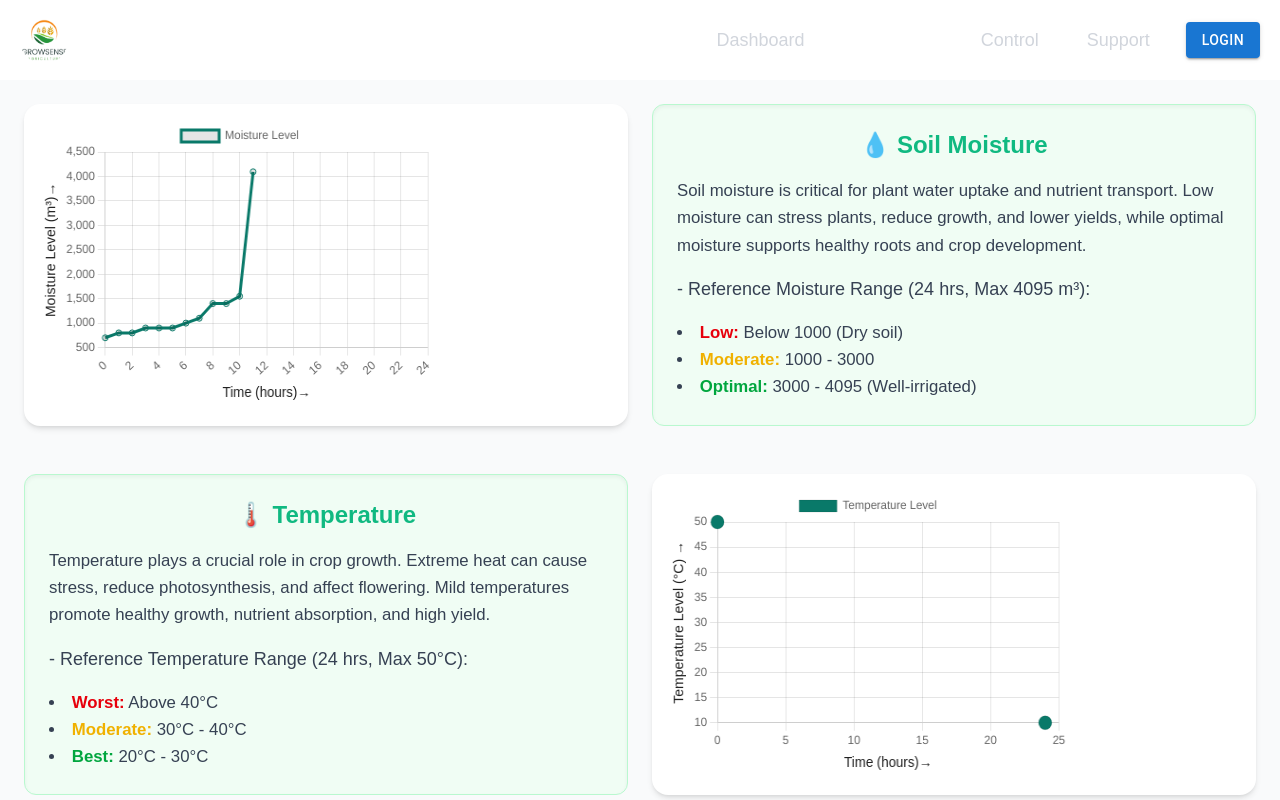
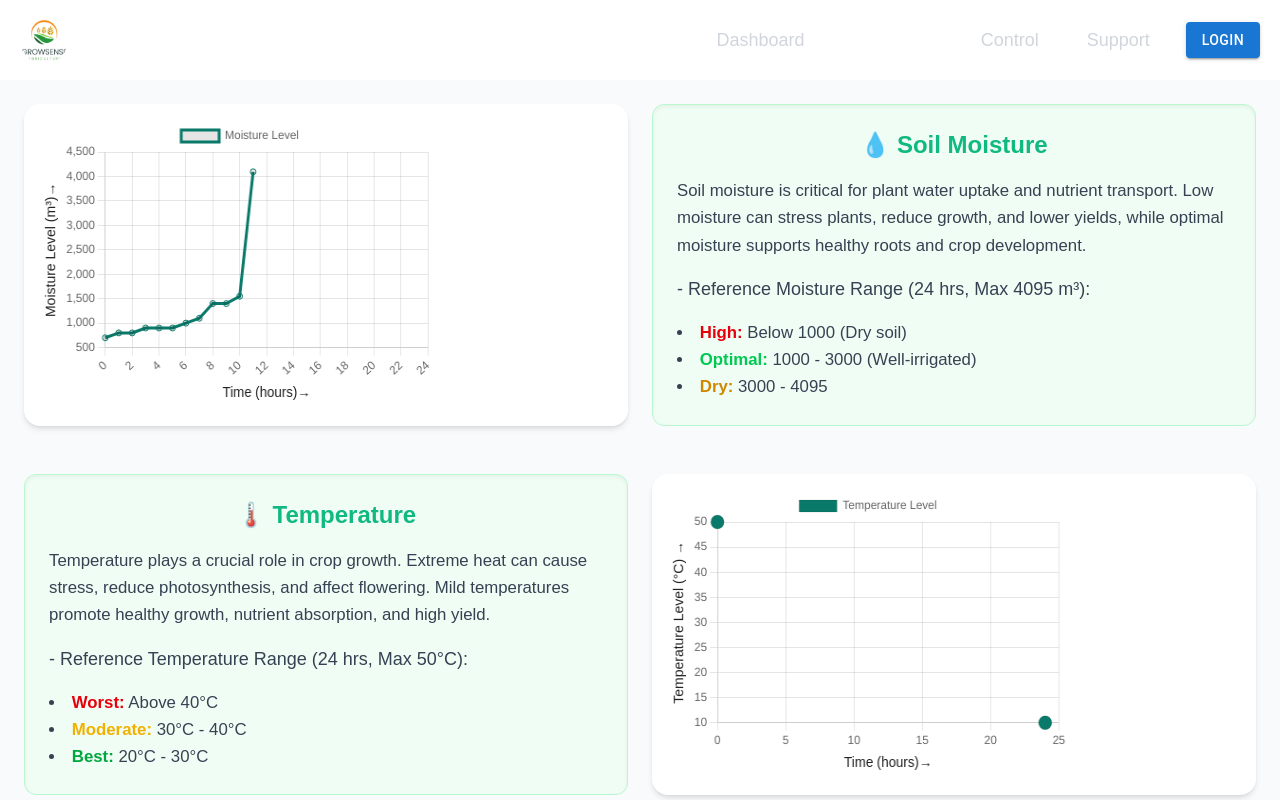
Before and after one commit to uzuw/GrowSense-ACE, a Next.js app in the folder frontend/: page /analytics in a window 1280 px wide. Shown: the top 800 px of the page. Built offline with nearby package versions, Linux system fonts and the light colour scheme.

Commit message:
final analysis

```diff
--- a/frontend/app/(auth)/analytics/components/ChartSection.tsx
+++ b/frontend/app/(auth)/analytics/components/ChartSection.tsx
@@ -1,14 +1,16 @@
 import { ReactNode } from 'react';
+
+interface ChartSectionProps {
+  chartPosition: 'left' | 'right';
+  chartComponent: ReactNode;
+  children: ReactNode;
+}
 
 export default function ChartSection({
   chartPosition,
   chartComponent,
-  description,
-}: {
-  chartPosition: 'left' | 'right';
-  chartComponent: ReactNode;
-  description: string;
-}) {
+  children,
+}: ChartSectionProps) {
   const baseClass = 'grid grid-cols-1 md:grid-cols-2 gap-6 p-6';
 
   return (
@@ -17,13 +19,21 @@ export default function ChartSection({
         <>
           <div className="bg-white rounded-2xl p-4 shadow-md">{chartComponent}</div>
           <div className="text-gray-700 p-6 border border-green-200 rounded-xl shadow-inner bg-green-50">
-            <p>{description}</p>
+            <div className="flex justify-center">
+              <div className="space-y-4 text-left text-gray-700 text-[1.05rem] leading-relaxed max-w-xl">
+                {children}
+              </div>
+            </div>
           </div>
         </>
       ) : (
         <>
           <div className="text-gray-700 p-6 border border-green-200 rounded-xl shadow-inner bg-green-50">
-            <p>{description}</p>
+            <div className="flex justify-center">
+              <div className="space-y-4 text-left text-gray-700 text-[1.05rem] leading-relaxed max-w-xl">
+                {children}
+              </div>
+            </div>
           </div>
           <div className="bg-white rounded-2xl p-4 shadow-md">{chartComponent}</div>
         </>
--- a/frontend/app/(auth)/analytics/page.tsx
+++ b/frontend/app/(auth)/analytics/page.tsx
@@ -4,43 +4,24 @@ import TempChart from "@/app/(auth)/analytics/components/TempChart";
 import HumidChart from "@/app/(auth)/analytics/components/HumidChart";
 
 export default function Home() {
-  const humidity = "Humidity";
-  const moisture = "Moisture";
-  const temperature = "Temperature";
   return (
     <main className="bg-gray-50 min-h-screen">
-      <div className="max-w-7xl mx-auto ">
+      <div className="max-w-7xl mx-auto">
 
-
-        <ChartSection
-          chartPosition="left"
-          chartComponent={<MoistureChart />}
-          description={
-            <div className="flex justify-center">
-              <div className="space-y-4 text-left text-gray-700 text-[1.05rem] leading-relaxed max-w-xl">
+        <ChartSection chartPosition="left" chartComponent={<MoistureChart />}>
           <h1 className="text-2xl font-semibold text-[#10b981] text-center">💧 Soil Moisture</h1>
           <p>
             Soil moisture is critical for plant water uptake and nutrient transport. Low moisture can stress plants, reduce growth, and lower yields, while optimal moisture supports healthy roots and crop development.
           </p>
           <p className="font-medium text-lg">- Reference Moisture Range (24 hrs, Max 4095 m³):</p>
           <ul className="list-disc list-inside">
-                  <li><span className="font-semibold text-red-600">Low:</span> Below 1000 (Dry soil)</li>
-                  <li><span className="font-semibold text-yellow-500">Moderate:</span> 1000 - 3000</li>
-                  <li><span className="font-semibold text-green-600">Optimal:</span> 3000 - 4095 (Well-irrigated)</li>
+            <li><span className="font-semibold text-red-600">High:</span> Below 1000 (Dry soil)</li>
+            <li><span className="font-semibold text-green-500">Optimal:</span> 1000 - 3000 (Well-irrigated) </li>
+            <li><span className="font-semibold text-yellow-600">Dry:</span> 3000 - 4095 </li>
           </ul>
-              </div>
-            </div>
-          }
-        />
+        </ChartSection>
 
-
-
-        <ChartSection
-          chartPosition="right"
-          chartComponent={<TempChart />}
-          description={
-            <div className="flex justify-center">
-              <div className="space-y-4 text-left text-gray-700 text-[1.05rem] leading-relaxed max-w-xl">
+        <ChartSection chartPosition="right" chartComponent={<TempChart />}>
           <h1 className="text-2xl font-semibold text-[#10b981] text-center">🌡️ Temperature</h1>
           <p>
             Temperature plays a crucial role in crop growth. Extreme heat can cause stress, reduce photosynthesis, and affect flowering. Mild temperatures promote healthy growth, nutrient absorption, and high yield.
@@ -51,19 +32,9 @@ export default function Home() {
             <li><span className="font-semibold text-yellow-500">Moderate:</span> 30°C - 40°C</li>
             <li><span className="font-semibold text-green-600">Best:</span> 20°C - 30°C</li>
           </ul>
-              </div>
-            </div>
-          }
-        />
+        </ChartSection>
 
-
-
-<ChartSection
-  chartPosition="left"
-  chartComponent={<HumidChart />}
-  description={
-    <div className="flex justify-center">
-      <div className="space-y-4 text-left text-gray-700 text-[1.05rem] leading-relaxed max-w-xl">
+        <ChartSection chartPosition="left" chartComponent={<HumidChart />}>
           <h1 className="text-2xl font-semibold text-[#10b981] text-center">💧 Humidity</h1>
           <p>
             Humidity affects plant transpiration and water use efficiency. Low humidity can increase water loss and stress, while high humidity helps maintain hydration but may increase disease risk.
@@ -74,10 +45,8 @@ export default function Home() {
             <li><span className="font-semibold text-yellow-500">Moderate:</span> 15% - 35%</li>
             <li><span className="font-semibold text-green-600">Optimal:</span> 35% - 50%</li>
           </ul>
-      </div>
-    </div>
-  }
-/>
+        </ChartSection>
+
       </div>
     </main>
   );
```
Lines whose indentation alone changed are shown as unchanged.
